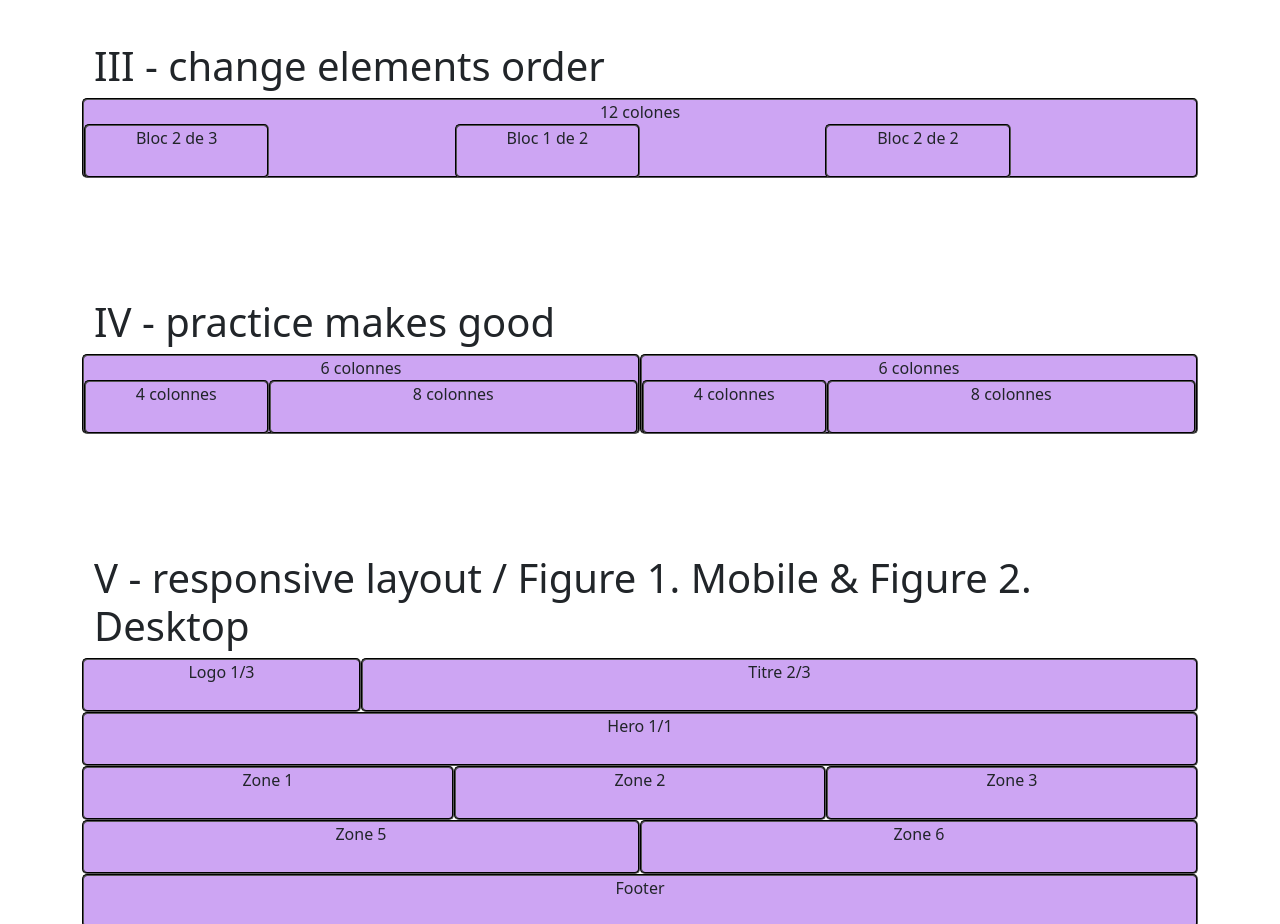
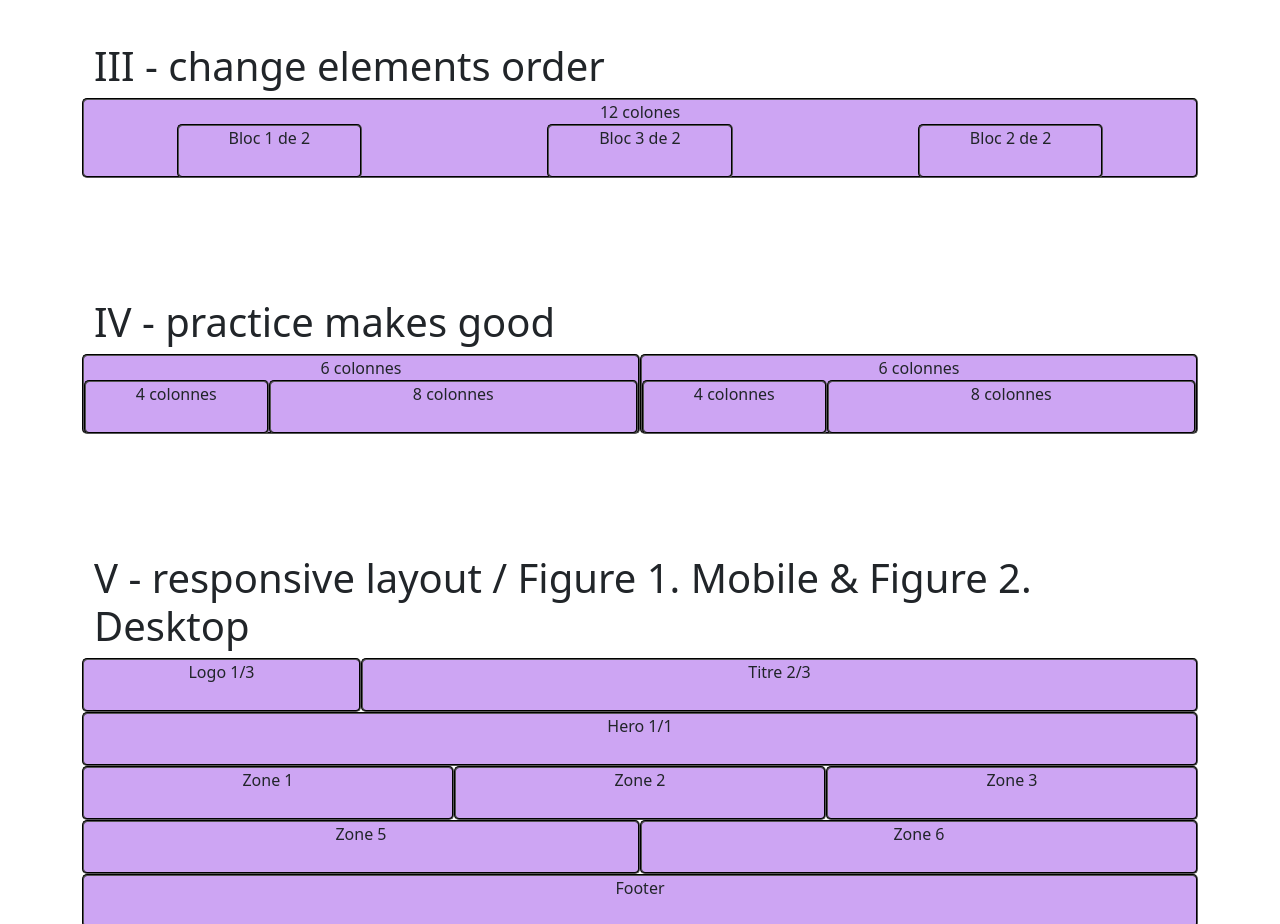
Before and after one commit to Yuliya-beCode/exercises-bootstrap, a plain HTML site: page index.html in a window 1280 px wide. Shown: the part 820-1744 px from the top of the page. Drawn offline with nearby package versions, Linux system fonts and the light colour scheme.

Commit message:
III ordering changed

```diff
--- a/index.html
+++ b/index.html
@@ -91,9 +91,9 @@
         <div class="row">
             <div id="box" class="col-md-12">12 colones
                 <div class="row">
-                    <div class="col-md-2 order-1">Bloc 2 de 3</div>
                     <div class="col-md-2 offset-md-2 order-3">Bloc 2 de 2</div>
-                    <div class="col-md-2 offset-md-2 order-2"> Bloc 1 de 2</div>
+                    <div class="col-md-2 offset-md-2 order-2">Bloc 3 de 2</div>
+                    <div class="col-md-2 offset-md-1 order-1"> Bloc 1 de 2</div>
                 </div>
             </div>
         </div>
```
